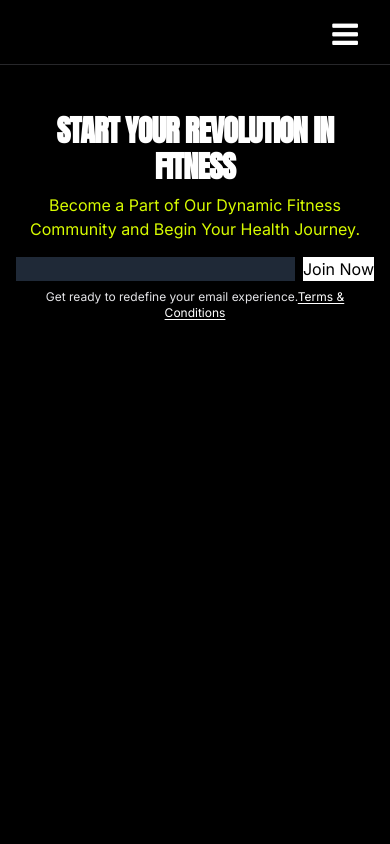
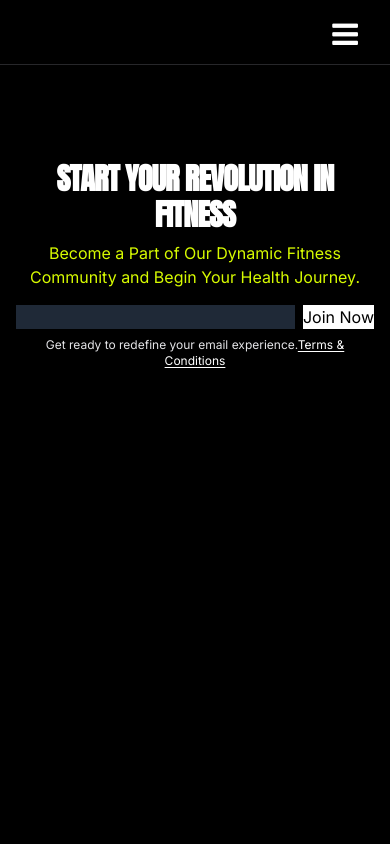
Before and after one commit to gonzaleza61/r3vfitness, a Next.js app: page / in a window 390 px wide. Shown: the top 844 px of the page. Built offline with nearby package versions, Linux system fonts and the light colour scheme.

Commit message:
mobile hero

```diff
--- a/src/app/components/HeroSection.js
+++ b/src/app/components/HeroSection.js
@@ -19,7 +19,7 @@ import Link from "next/link"
 
 export default function Component() {
   return (
-    <section className="h-screen w-full bg-black py-12 md:py-24 lg:py-32 xl:py-48">
+    <section className="h-screen w-full bg-black py-24 lg:py-32 xl:py-48">
       <div className="container mx-auto px-4 md:px-6">
         <div className="grid items-center gap-6">
           <div className="flex flex-col justify-center space-y-4 text-center">
```
